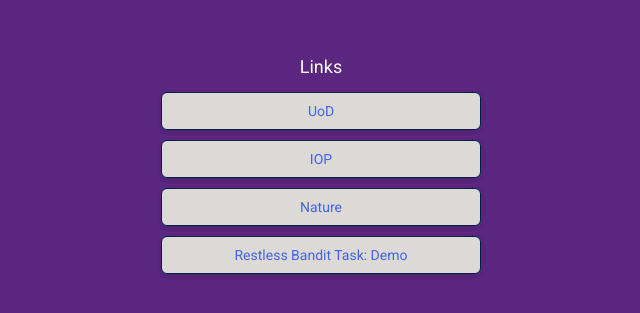
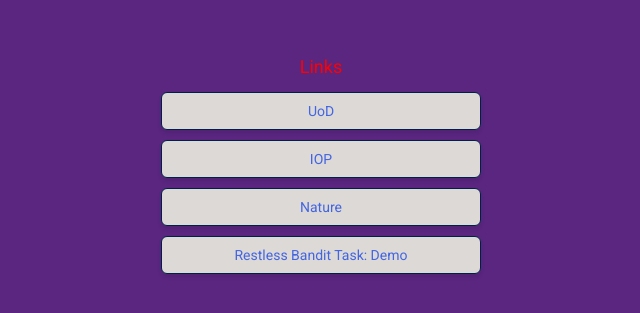
Before and after one commit to hm-281/links, a plain HTML site: page index.html in a window 1280 px wide. Shown: the part 225-538 px from the top of the page, 319-959 px from the left. Drawn offline with Linux system fonts and the light colour scheme.

Commit message:
Update styles.css

```diff
--- a/styles.css
+++ b/styles.css
@@ -11,7 +11,7 @@ body {
   justify-content: center;
   align-items: center;
   min-height: 100vh;
-  color: #FFFAF4;
+  color: #FF0000;
   overflow-x: hidden;
 }
 
```
